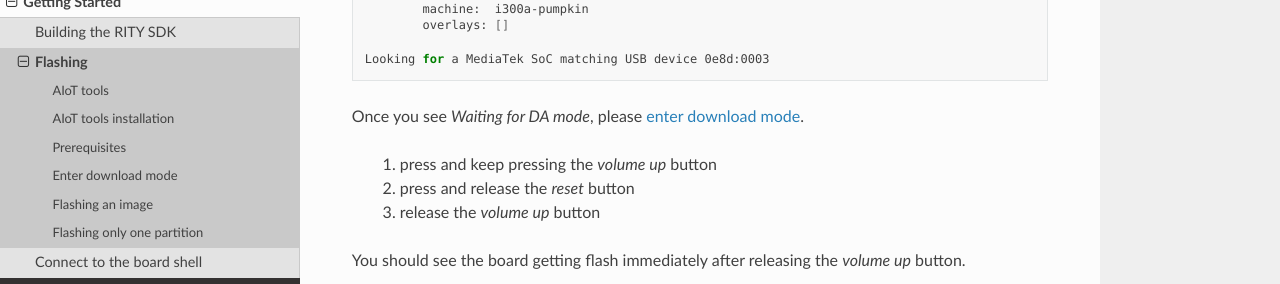
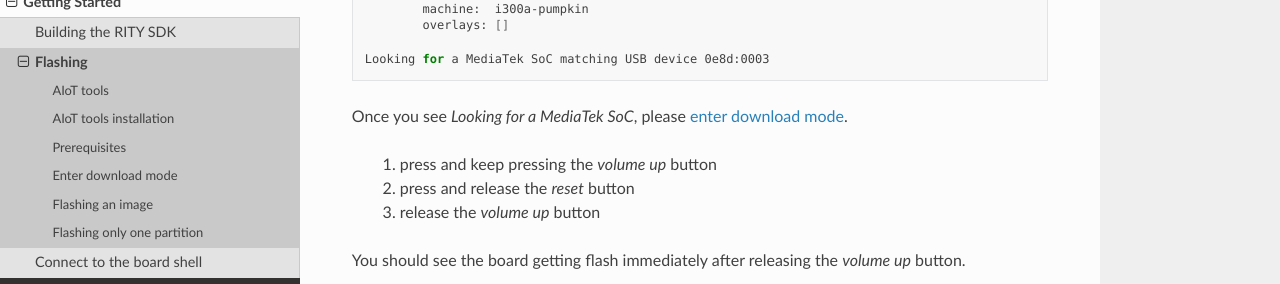
Before and after one commit to via-edge-ai/meta-rity, a Sphinx documentation site: the page built from docs/getting-started/flashing.rst, in a window 1280 px wide and 900 px high, scrolled down 1329 px. Shown: the part 151-435 px from the top of the window. Built offline with Sphinx 7.4.7 and the Read the Docs theme 2.0.0, drawn with Linux system fonts in a browser that asks for light colours.

Commit message:
docs: flashing: fix bad instruction
The doc is asking to wait for a specific message that does not exist
anymore since we moved to AIoT/RITY tools.

Signed-off-by: Fabien Parent <fparent@baylibre.com>

```diff
--- a/docs/getting-started/flashing.rst
+++ b/docs/getting-started/flashing.rst
@@ -73,7 +73,7 @@ build the SDK.
 
 	Looking for a MediaTek SoC matching USB device 0e8d:0003
 
-Once you see `Waiting for DA mode`, please :ref:`enter download mode <getting-started/flashing:enter download mode>`.
+Once you see `Looking for a MediaTek SoC`, please :ref:`enter download mode <getting-started/flashing:enter download mode>`.
 
 	1. press and keep pressing the `volume up` button
 	2. press and release the `reset` button
```
